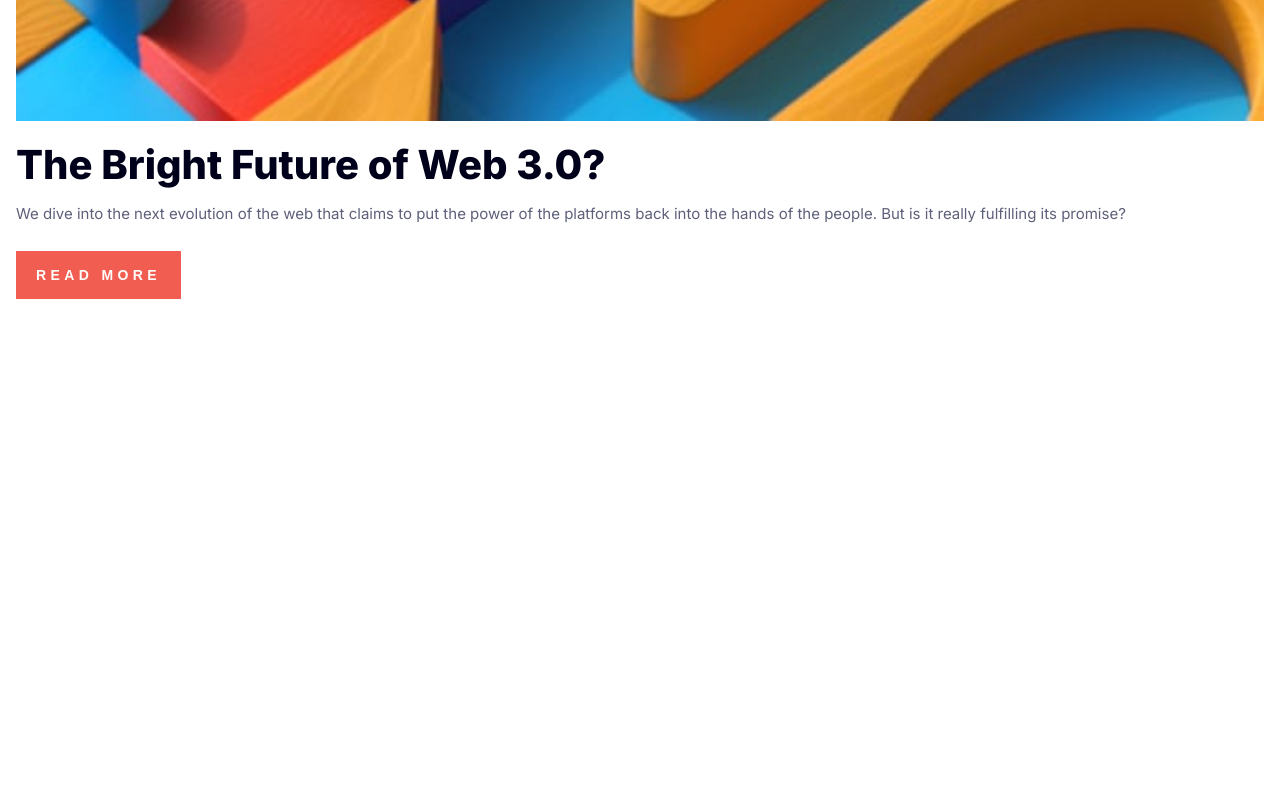
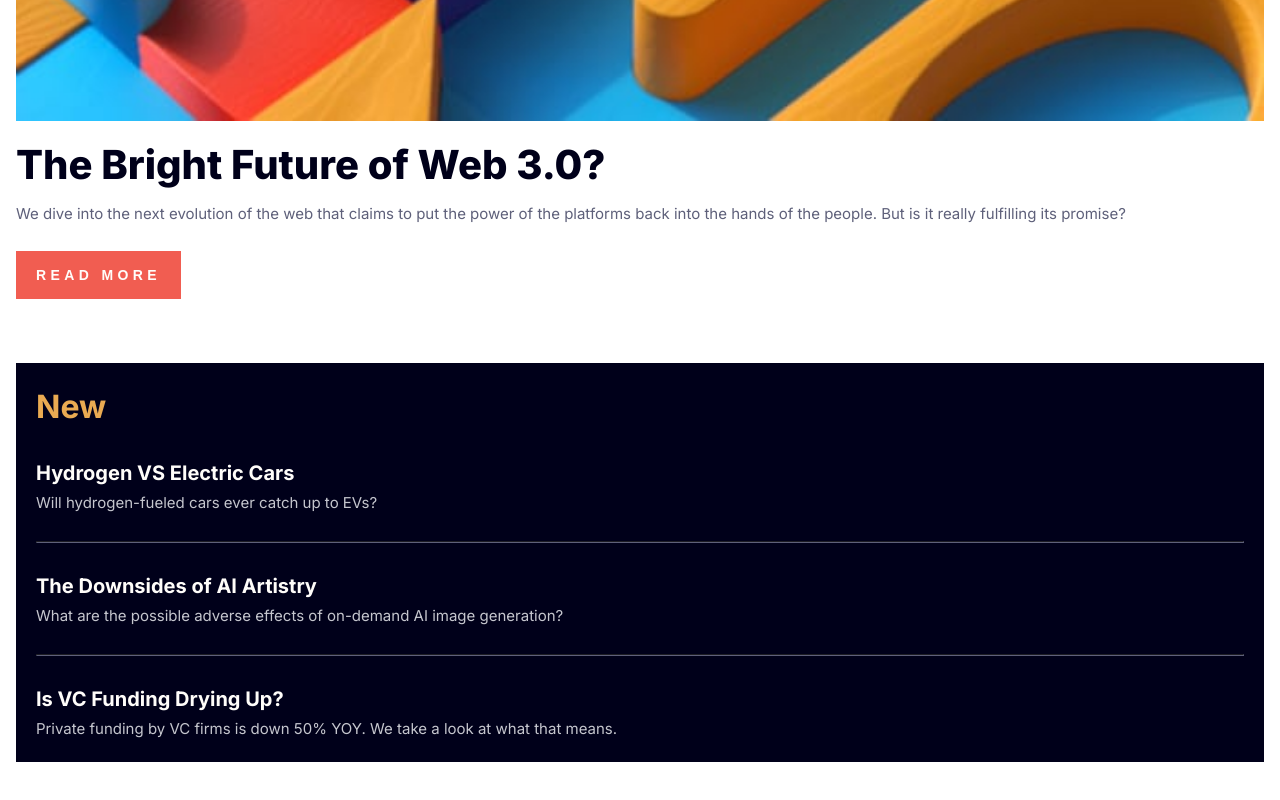
Before and after one commit to RhodyArthur/news-homepage, a plain HTML site: page index.html in a window 1280 px wide. Shown: the part 1071-1871 px from the top of the page. Before the commit the page ends 1526 px from the top, so only its background shows below. Drawn offline with Linux system fonts and the light colour scheme.

Commit message:
feat: complete news layout

```diff
--- a/index.html
+++ b/index.html
@@ -30,20 +30,51 @@
                     <h1>The Bright Future of Web 3.0?</h1>
 
                     <div class="text__button-container flex-column">
-                        <p>We dive into the next evolution of the web that claims to put the
+                        <article>We dive into the next evolution of the web that claims to put the
                             power of the platforms back into the hands of the people.
                             But is it really fulfilling its promise?
-                        </p>
+                        </article>
 
                         <button>READ MORE</button>
                     </div>
                 </section>
             </section>
 
-            <section class="right-side"></div>
+            <section class="right-side flex-column">
+                <h2>New</h2>
+
+                <section class="content flex-column">
+
+                    <div class="col flex-column">
+                        <div class="info flex-column">
+                            <h3>Hydrogen VS Electric Cars</h3>
+                            <p>Will hydrogen-fueled cars ever catch up to EVs?</p>
+                        </div>
+                        <hr>
+                    </div>
+
+                    <div class="col flex-column">
+                        <div class="info flex-column">
+                            <h3>The Downsides of AI Artistry</h3>
+                            <p>What are the possible adverse effects of on-demand AI image generation?</p>
+                        </div>
+                        <hr>
+                    </div>
+
+                    <div class="col flex-column">
+                        <div class="info flex-column">
+                            <h3>Is VC Funding Drying Up?</h3>
+                            <p>Private funding by VC firms is down 50% YOY. We take a look at what that means.</p>
+                        </div>
+                    </div>
+
+
+                </section>
+
+            </div>
         </section>
 
-        <section class="bottom"></section>
+        <section class="bottom flex-column"></section>
     </main>
 
 </body>
--- a/styles.css
+++ b/styles.css
@@ -30,10 +30,6 @@ body {
     gap: 2rem;
     padding: 1.75rem 1rem;
 }
-
-/* img {
-    display: block;
-} */
 
 .flex-column {
     display: flex;
@@ -69,7 +65,7 @@ h1 {
     color: var(--dark-space-blue);
 }
 
-.text__button-container p {
+.text__button-container article {
     font-size: var(--body);
     color: var(--gunmetal);
     line-height: 26px;
@@ -87,3 +83,50 @@ h1 {
     border: none;
     align-self: flex-start;
 }
+
+.right-side {
+    padding: 1.5rem 1.25rem;
+    background-color: var(--dark-space-blue);
+    gap: 35px;
+}
+
+.right-side h2 {
+    font-size: var(--heading-m);
+    color: var(--yellow);
+}
+
+.right-side .content {
+    gap: 31px;
+}
+
+.col {
+    gap: 29px;
+}
+
+.col .info {
+    gap: 0.5rem;
+}
+
+.col .info h3 {
+    font-size: var(--heading-s);
+    color: var(--offwhite);
+    cursor: pointer;
+}
+
+.col .info h3:hover {
+    color: var(--yellow);
+}
+
+.col .info p {
+    font-size: var(--body);
+    color: var(--silver);
+}
+
+hr {
+    border-color: var(--gunmetal);
+}
+
+
+.bottom {
+    gap: 2rem;
+}
```
